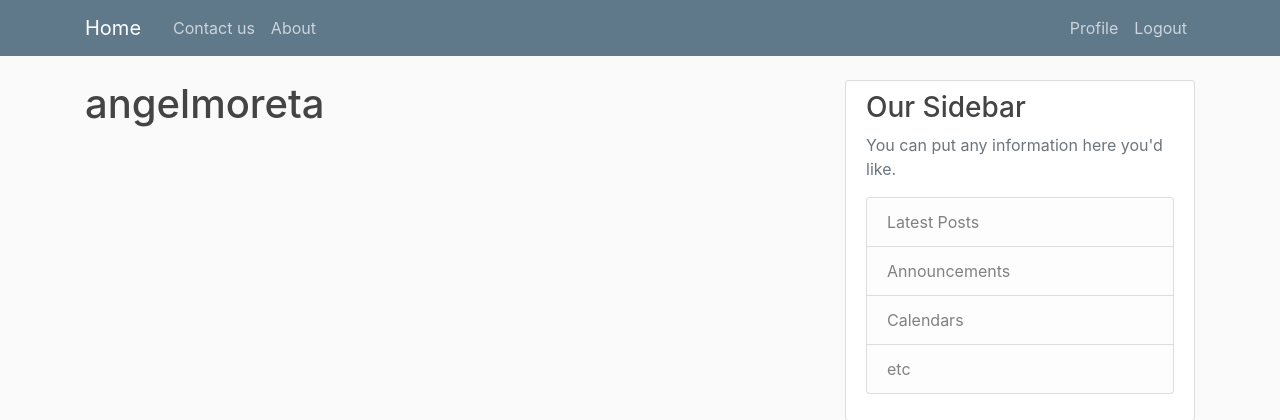
After one commit to AngelM512/hr_program, a Django app: page /profile/ in a window 1280 px wide. The commit adds this page. Shown: the top 420 px of the page. Run offline with Django 3.2, Linux system fonts and the light colour scheme; a user stored in the database is signed in; some libraries are stand-ins or nearby versions.

Commit message:
Settings.py with a hidden secret_key + plus ability navigate through the profile

```diff
--- a/blog/templates/blog/base.html
+++ b/blog/templates/blog/base.html
@@ -43,6 +43,7 @@
               <div class="navbar-nav">
 
                 {% if user.is_authenticated %}
+                <a class="nav-item nav-link" href="{% url 'profile'%}"> Profile </a>
                 <a class="nav-item nav-link" href="{% url 'logout'%}">Logout</a>
                 {% else %}
                 <a class="nav-item nav-link" href="{% url 'login'%}">Login</a>
--- a/employee_hr/settings.py
+++ b/employee_hr/settings.py
@@ -11,6 +11,7 @@
 """
 
 import os
+from decouple import config
 
 # Build paths inside the project like this: os.path.join(BASE_DIR, ...)
 BASE_DIR = os.path.dirname(os.path.dirname(os.path.abspath(__file__)))
@@ -20,7 +21,8 @@
 # See https://docs.djangoproject.com/en/3.0/howto/deployment/checklist/
 
 # SECURITY WARNING: keep the secret key used in production secret!
-SECRET_KEY = 'o_j8gyvfv4kvp$izj#b_q9!*r(yjuz3#hzjyym(4evhrv)el+d'
+
+SECRET_KEY = config('SECRET_KEY')
 
 # SECURITY WARNING: don't run with debug turned on in production!
 DEBUG = True
--- a/employee_hr/urls.py
+++ b/employee_hr/urls.py
@@ -21,6 +21,7 @@
 urlpatterns = [
     path('admin/', admin.site.urls),
     path('register/', userMgt_views.register, name='register'),
+    path('profile/', userMgt_views.profile, name='profile'),
     path('login/', auth_views.LoginView.as_view(template_name='userMgt/login.html'), name='login'),
     path('logout/', auth_views.LogoutView.as_view(template_name='userMgt/logout.html'), name='logout'),
     path('', include('blog.urls')),
--- /dev/null
+++ b/userMgt/templates/userMgt/profile.html
@@ -0,0 +1,7 @@
+{% extends "blog/base.html"%}
+{% load crispy_forms_tags %}
+{% block content %}
+
+<h1>{{ user.username }}</h1>
+
+{% endblock content %}
--- a/userMgt/views.py
+++ b/userMgt/views.py
@@ -1,4 +1,5 @@
 from django.shortcuts import render, redirect
+from django.contrib.auth.decorators import login_required
 from django.contrib import messages
 from .forms import UserRegisterForm
 # Create your views here.
@@ -27,3 +28,10 @@
         form = UserRegisterForm()
 
     return render(request, 'userMgt/register.html', { 'form':form } )
+
+
+
+@login_required(login_url='/login/') # must loging in order to have access to your profile
+def profile(request):
+
+    return render(request, 'userMgt/profile.html')
```
Also changed, not shown: db.sqlite3.
